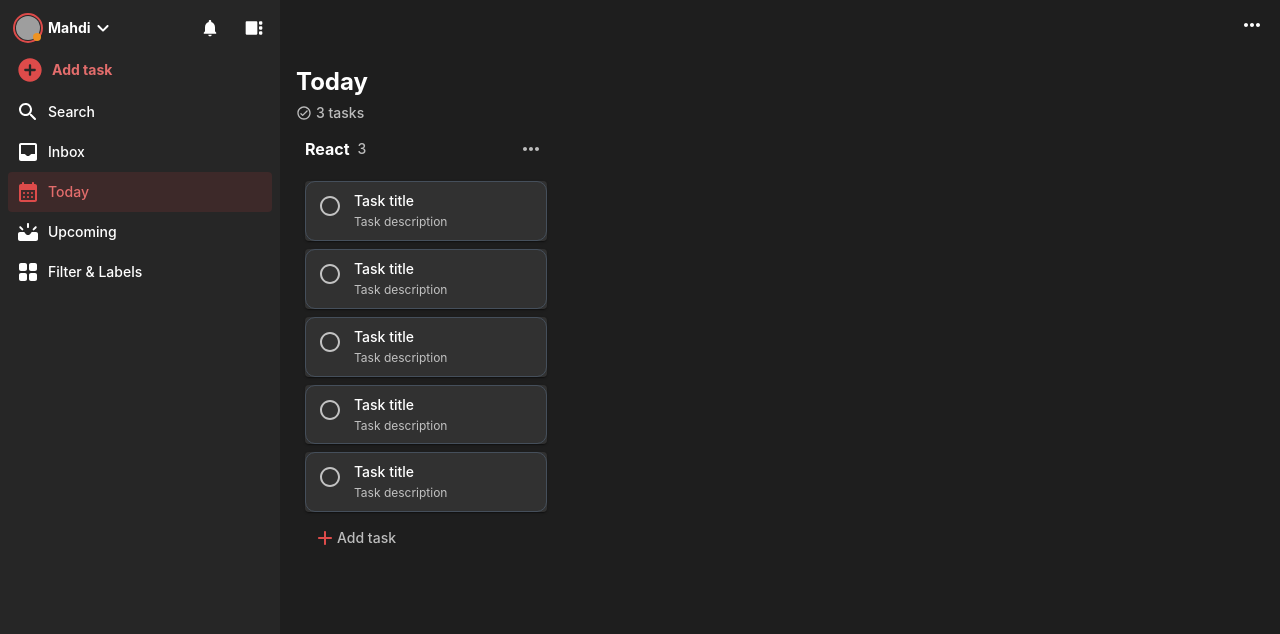
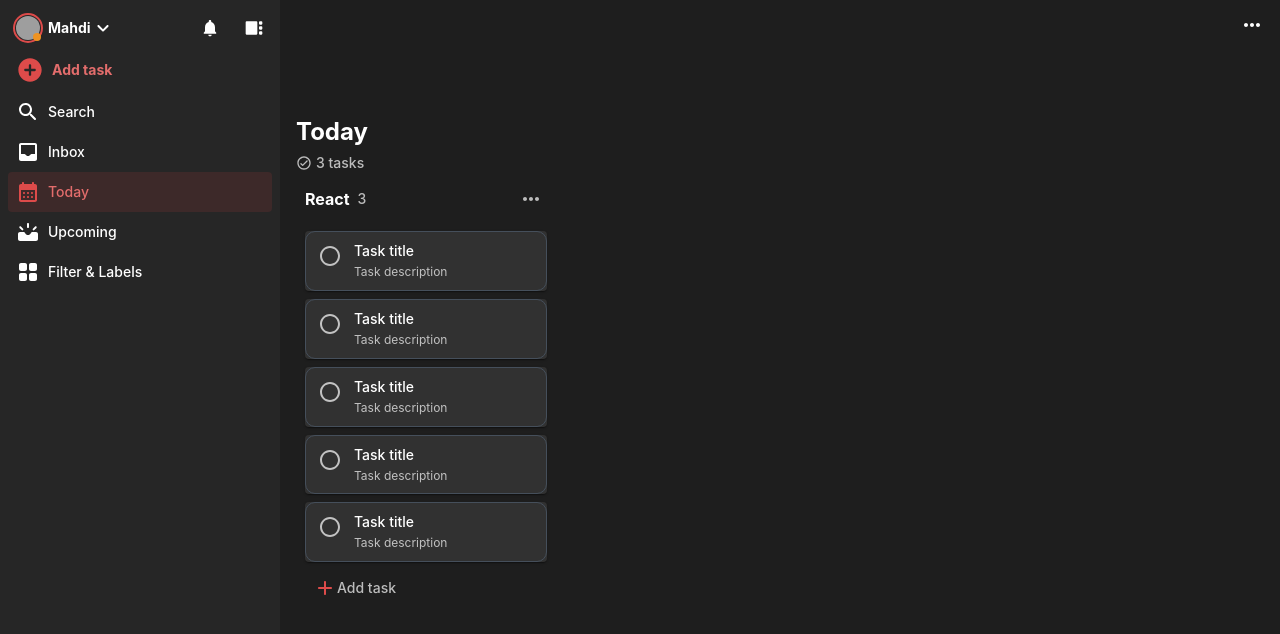
Before and after one commit to MahdiHaeri/Todoist_React, a React (Vite) app: page /app/today in a window 1280 px wide. Shown: the top 634 px of the page. Built offline with nearby package versions, Linux system fonts and the light colour scheme; grey boxes are pictures that could not be loaded.

Commit message:
Fix AppBar bug

```diff
--- a/src/layouts/dashboard/DashboardLayout.jsx
+++ b/src/layouts/dashboard/DashboardLayout.jsx
@@ -27,21 +27,25 @@ export default function DashboardLayout({children}) {
             height={'100%'}
             sx={{
                 paddingLeft: openNav ? `${NAV.WIDTH}px` : 0, transition: '.3s all',
-                paddingTop: '50px'
             }}
         >
             <NavDrawer openNav={openNav} onToggleDrawer={onToggleDrawer}/>
             <Header openNav={openNav} onToggleDrawer={onToggleDrawer}/>
             <Stack
+                width={'100%'}
                 height={'100%'}
-                width={'100%'}
-                // sx={{
-                //     marginLeft: openNav ? `${NAV.WIDTH}px` : 0, transition: '.3s all',
-                // }}
+                sx={{
+                    paddingTop: '50px'
+                }}
             >
-                <Main>
-                    {children}
-                </Main>
+                <Stack
+                    height={'100%'}
+                    width={'100%'}
+                >
+                    <Main>
+                        {children}
+                    </Main>
+                </Stack>
             </Stack>
         </Stack>
     );
--- a/src/layouts/dashboard/component/header /Header.jsx
+++ b/src/layouts/dashboard/component/header /Header.jsx
@@ -13,6 +13,7 @@ export const Header = ({openNav, onToggleDrawer}) => {
 
     return (
         <AppBar
+            position={'static'}
             color="inherit"
             elevation={0}
             sx={{
```
